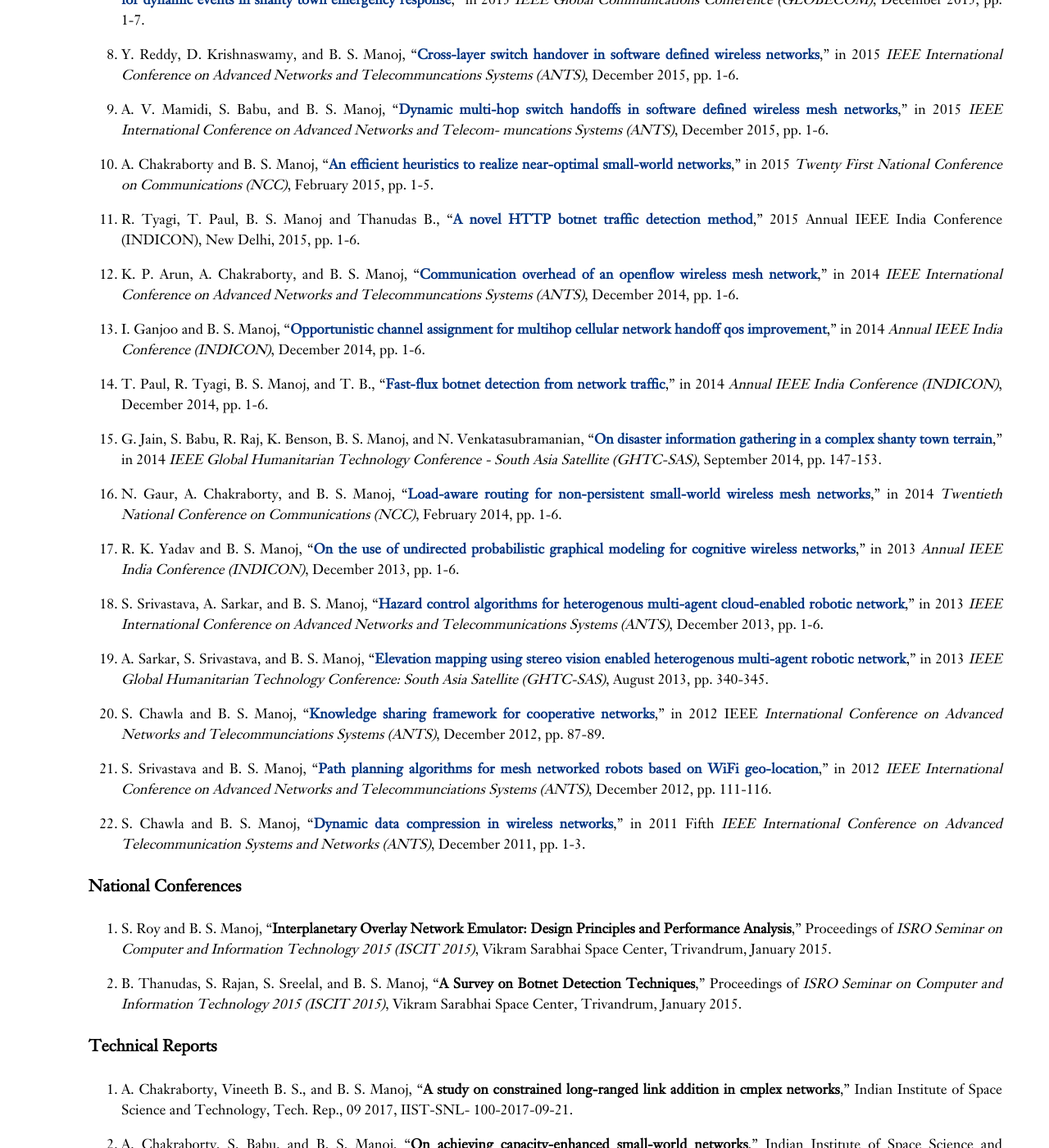
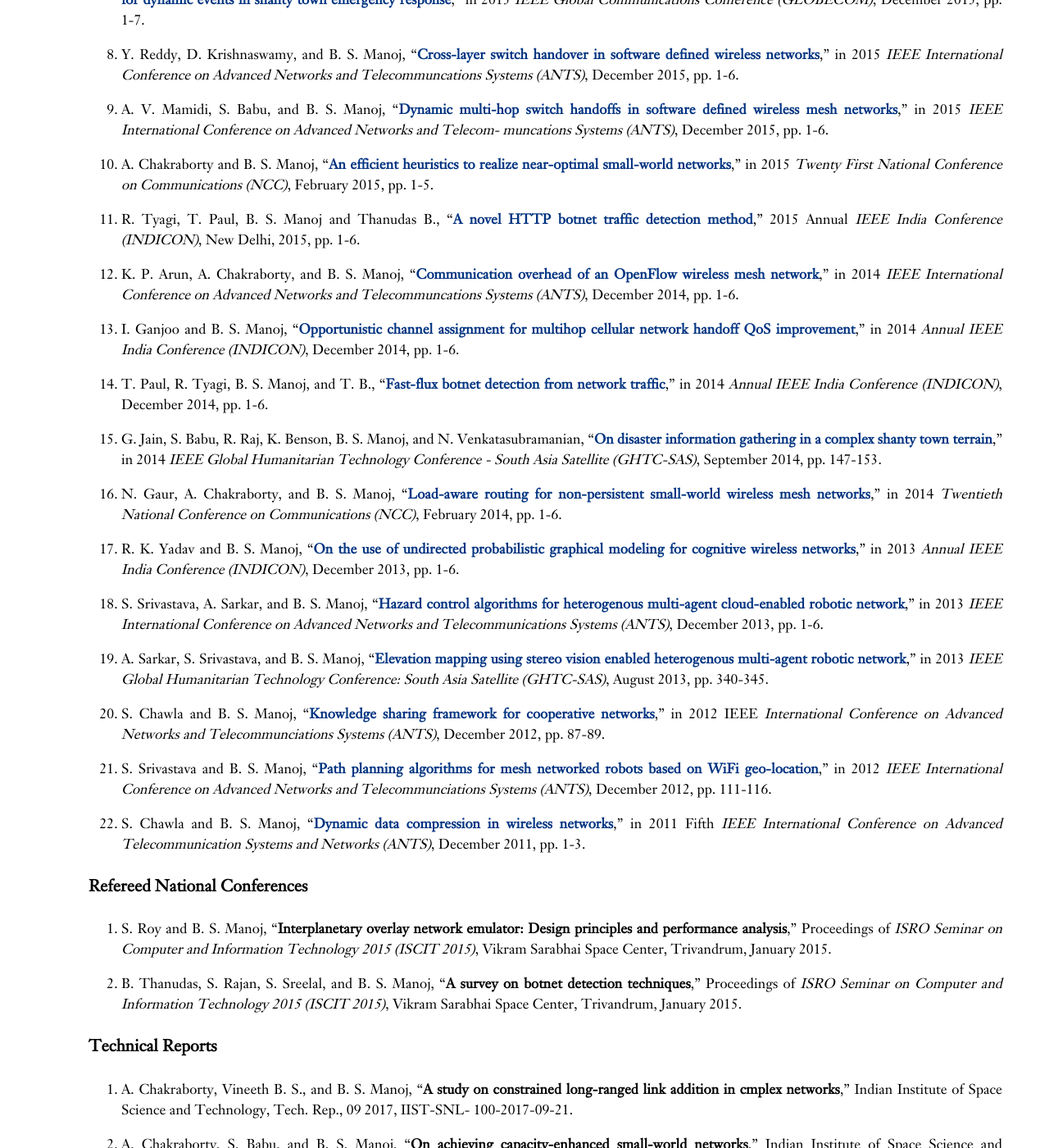
Before and after one commit to iist-sysnet/iist-sysnet.github.io, a Jekyll site: the page built from publications.md, in a window 1280 px wide and 1400 px high, scrolled down 1583 px. Shown: the whole window at 82% size. Built offline with Jekyll 4.4.1, drawn with Linux system fonts in a browser that asks for light colours; some of the changed text lies outside the part shown.

Commit message:
First Version

```diff
--- a/publications.md
+++ b/publications.md
@@ -14,7 +14,7 @@
 https://doi.org/10.1007/978-3-319-30913-2_19){:target="_blank"},"
 Chapter in the book titled *Internet of Things (IoT) in 5G Mobile
 Technologies*, edited by Constandinos X.  Mavromoustakis, George
-Mastorakis, and Jordi Mongay Batalla, Springer-Verlag, pp 449 -482,
+Mastorakis, and Jordi Mongay Batalla, Springer-Verlag, pp 449-482,
 April 2016.
 
 1. P. Singh, A. Chakraborty, and B. S. Manoj, "[**Complex Network Entropy**](
@@ -59,7 +59,7 @@
 p. 15, January 2014.
 
 
-#### International Conferences
+#### Refereed International Conferences
 
 1. G. Gupta, S. Babu, B. S. Manoj, "**Dual-mode TCP: An
 Alternative Approach for Delay Tolerant Networks**", in 2017 *Twenty
@@ -74,7 +74,7 @@
 https://doi.org/10.1109/SPCOM.2016.7746675){:target="_blank"}," in 2016 *International
 Conference on Signal Processing and Communications (SPCOM)*, June 2016, pp. 1-5.
 
-1. S. Babu and B. S. Manoj, "[**On the topology of indian and western road networks**](
+1. S. Babu and B. S. Manoj, "[**On the topology of Indian and Western road networks**](
 https://doi.org/10.1109/COMSNETS.2016.7440027){:target="_blank"}," in 2016 *8th International
 Conference on Communication Systems and Networks (COMSNETS)*, January 2016, pp. 1-6.
 
@@ -104,15 +104,15 @@
 February 2015, pp. 1-5.
 
 1. R. Tyagi, T. Paul, B. S. Manoj and Thanudas B., "[**A novel HTTP botnet traffic detection method**](
-https://doi.org/10.1109/INDICON.2015.7443675){:target="_blank"}," 2015 Annual IEEE India Conference
-(INDICON), New Delhi, 2015, pp. 1-6.
+https://doi.org/10.1109/INDICON.2015.7443675){:target="_blank"}," 2015 Annual *IEEE India Conference
+(INDICON)*, New Delhi, 2015, pp. 1-6.
 
-1. K. P. Arun, A. Chakraborty, and B. S. Manoj, "[**Communication overhead of an openflow wireless mesh network**](
+1. K. P. Arun, A. Chakraborty, and B. S. Manoj, "[**Communication overhead of an OpenFlow wireless mesh network**](
 https://doi.org/10.1109/ANTS.2014.7057232){:target="_blank"}," in 2014 *IEEE
 International Conference on Advanced Networks and Telecommuncations
 Systems (ANTS)*, December 2014, pp. 1-6.
 
-1. I. Ganjoo and B. S. Manoj, "[**Opportunistic channel assignment for multihop cellular network handoff qos improvement**](
+1. I. Ganjoo and B. S. Manoj, "[**Opportunistic channel assignment for multihop cellular network handoff QoS improvement**](
 https://doi.org/10.1109/INDICON.2014.7030406){:target="_blank"}," in 2014 *Annual IEEE India Conference (INDICON)*,
 December 2014, pp. 1-6.
 
@@ -146,15 +146,15 @@
 1. S. Chawla and B. S. Manoj, "[**Dynamic data compression in wireless networks**](https://doi.org/10.1109/ANTS.2011.6163657){:target="_blank"}," in 2011 Fifth *IEEE
 International Conference on Advanced Telecommunication Systems and Networks (ANTS)*, December 2011, pp. 1-3.
 
-#### National Conferences
+#### Refereed National Conferences
 
-1. S. Roy and B. S. Manoj, "**Interplanetary Overlay Network
-Emulator: Design Principles and Performance Analysis**," Proceedings
+1. S. Roy and B. S. Manoj, "**Interplanetary overlay network
+emulator: Design principles and performance analysis**," Proceedings
 of *ISRO Seminar on Computer and Information Technology 2015 (ISCIT
 2015)*, Vikram Sarabhai Space Center, Trivandrum, January 2015.
 
-2. B. Thanudas, S. Rajan, S. Sreelal, and  B. S. Manoj, "**A Survey
-on Botnet Detection Techniques**," Proceedings of *ISRO Seminar on
+2. B. Thanudas, S. Rajan, S. Sreelal, and  B. S. Manoj, "**A survey
+on botnet detection techniques**," Proceedings of *ISRO Seminar on
 Computer and Information Technology 2015 (ISCIT 2015)*, Vikram
 Sarabhai Space Center, Trivandrum, January 2015.
 
```
Also changed, not shown: people.md (+3 -3 lines), favicon.ico (added), images/favicon.png (added).
